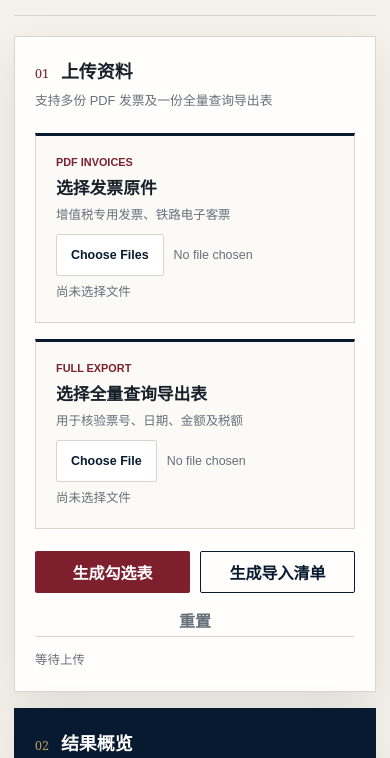
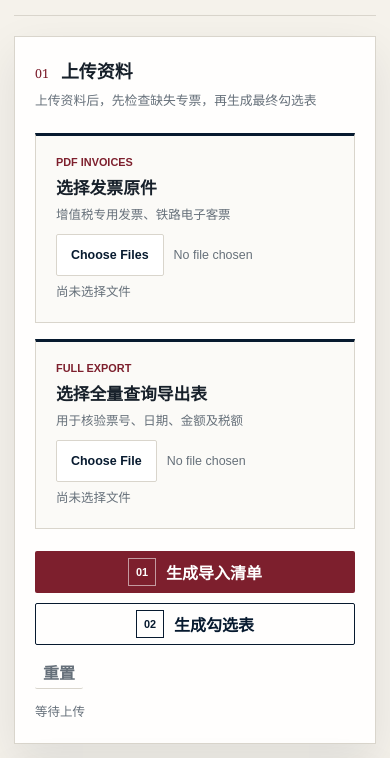
Before and after one commit to jeremykop610-coder/digital-invoice-organizer, a website: page index.html in a window 390 px wide. Shown: the part 443-1201 px from the top of the page. Drawn offline with Linux system fonts and the light colour scheme; a web font is replaced by a local one.

Commit message:
Clarify two-step invoice workflow

```diff
--- a/app.js
+++ b/app.js
@@ -49,12 +49,17 @@ processForm.addEventListener("submit", async (event) => {
   Array.from(invoiceInput.files).forEach((file) => formData.append("invoices", file));
   formData.append("fullExport", fullExportInput.files[0]);
 
-  setProcessing(true, "处理中，请稍候...");
+  setProcessing(true, "正在生成最终勾选表...");
 
   try {
     const payload = await postFormData("/api/process", formData);
     applyResult(payload);
-    setProcessing(false, payload.errors.length ? "处理完成，但存在未匹配发票" : "处理完成，可下载结果");
+    setProcessing(
+      false,
+      payload.errors.length
+        ? "第二步完成：勾选表已生成，但仍有未匹配发票。"
+        : "第二步完成：勾选表已生成，可下载结果。",
+    );
   } catch (error) {
     clearResult();
     setStatus("issue", "处理失败");
@@ -81,7 +86,7 @@ pendingDownloadButton.addEventListener("click", async () => {
   Array.from(invoiceInput.files).forEach((file) => formData.append("invoices", file));
   formData.append("fullExport", fullExportInput.files[0]);
 
-  setBusyState(true, "正在统计上月未上传专票...");
+  setBusyState(true, "正在执行第一步，检查上月未上传专票...");
 
   try {
     const payload = await postFormData("/api/pending-download", formData);
@@ -90,8 +95,8 @@ pendingDownloadButton.addEventListener("click", async () => {
     state.pendingOutputFileName = payload.outputFileName;
     downloadWorkbook(state.pendingWorkbookBytes, state.pendingOutputFileName || "导入清单模板.xlsx");
     processStatus.textContent = payload.pendingCount
-      ? `已生成导入清单模板，共 ${payload.pendingCount} 张上月未上传专票。`
-      : "已生成空白导入清单模板，当前没有符合条件的上月未上传专票。";
+      ? `第一步完成：已生成导入清单，共 ${payload.pendingCount} 张上月未上传专票。补齐发票后再生成勾选表。`
+      : "第一步完成：没有需补齐的上月专票，可直接生成勾选表。";
   } catch (error) {
     processStatus.textContent = error.message;
   } finally {
--- a/index.html
+++ b/index.html
@@ -45,7 +45,7 @@
             <span class="panel-index">01</span>
             <h3>上传资料</h3>
           </div>
-          <p>支持多份 PDF 发票及一份全量查询导出表</p>
+          <p>上传资料后，先检查缺失专票，再生成最终勾选表</p>
         </div>
 
         <form id="processForm" class="upload-grid">
@@ -66,8 +66,12 @@
           </label>
 
           <div class="action-row">
-            <button id="processButton" class="primary-button" type="submit">生成勾选表</button>
-            <button id="pendingDownloadButton" class="secondary-button" type="button">生成导入清单</button>
+            <button id="pendingDownloadButton" class="primary-button workflow-button" type="button">
+              <span aria-hidden="true">01</span>生成导入清单
+            </button>
+            <button id="processButton" class="secondary-button workflow-button" type="submit">
+              <span aria-hidden="true">02</span>生成勾选表
+            </button>
             <button id="resetButton" class="text-button" type="button">重置</button>
             <span id="processStatus" class="status-text" role="status">等待上传</span>
           </div>
--- a/styles.css
+++ b/styles.css
@@ -376,6 +376,29 @@ button {
   color: #fff;
 }
 
+.workflow-button {
+  display: inline-flex;
+  align-items: center;
+  justify-content: center;
+  gap: 10px;
+  min-width: 172px;
+}
+
+.workflow-button span {
+  display: inline-grid;
+  place-items: center;
+  width: 28px;
+  height: 28px;
+  border: 1px solid currentColor;
+  font-family: "IBM Plex Sans SC", sans-serif;
+  font-size: 0.68rem;
+  font-weight: 600;
+}
+
+.primary-button.workflow-button span {
+  border-color: rgba(255, 255, 255, 0.55);
+}
+
 .text-button {
   min-height: 34px;
   padding: 0 8px;
@@ -629,6 +652,15 @@ button:disabled {
     flex: 1 1 145px;
   }
 
+  .action-row .workflow-button {
+    flex: 1 1 100%;
+    min-width: 0;
+  }
+
+  .action-row .text-button {
+    flex: 0 0 auto;
+  }
+
   .status-text {
     flex-basis: 100%;
     margin: 4px 0 0;
```
